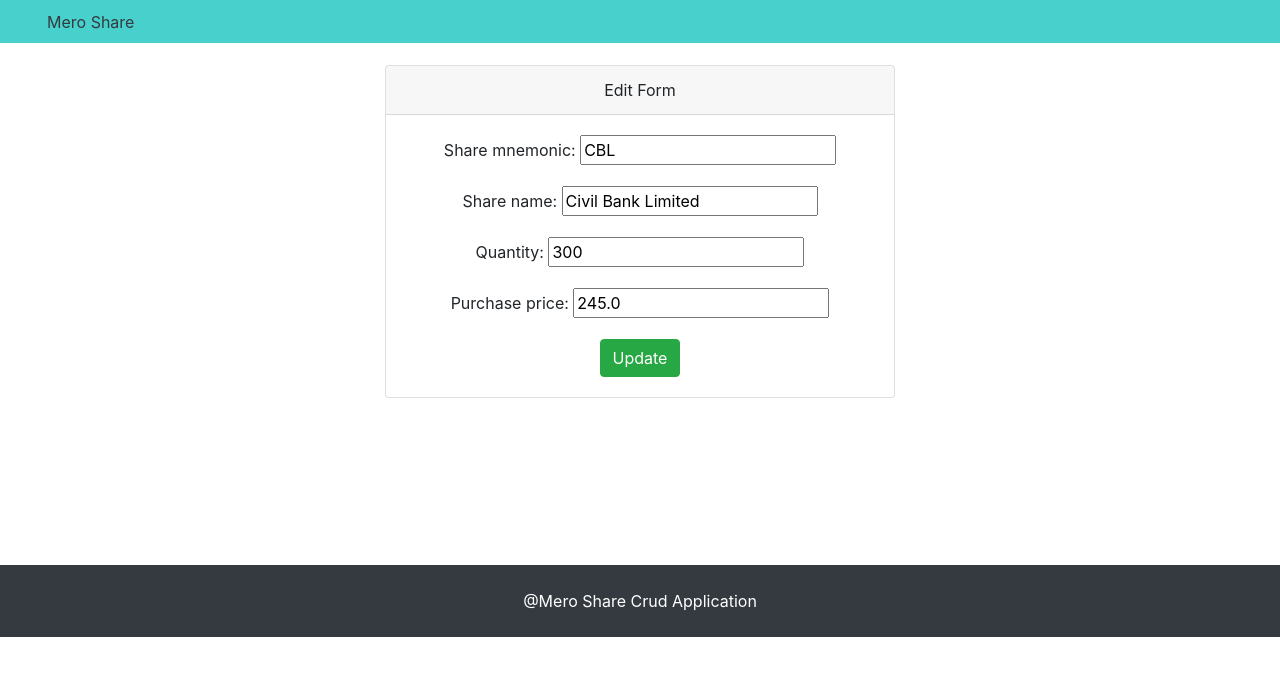
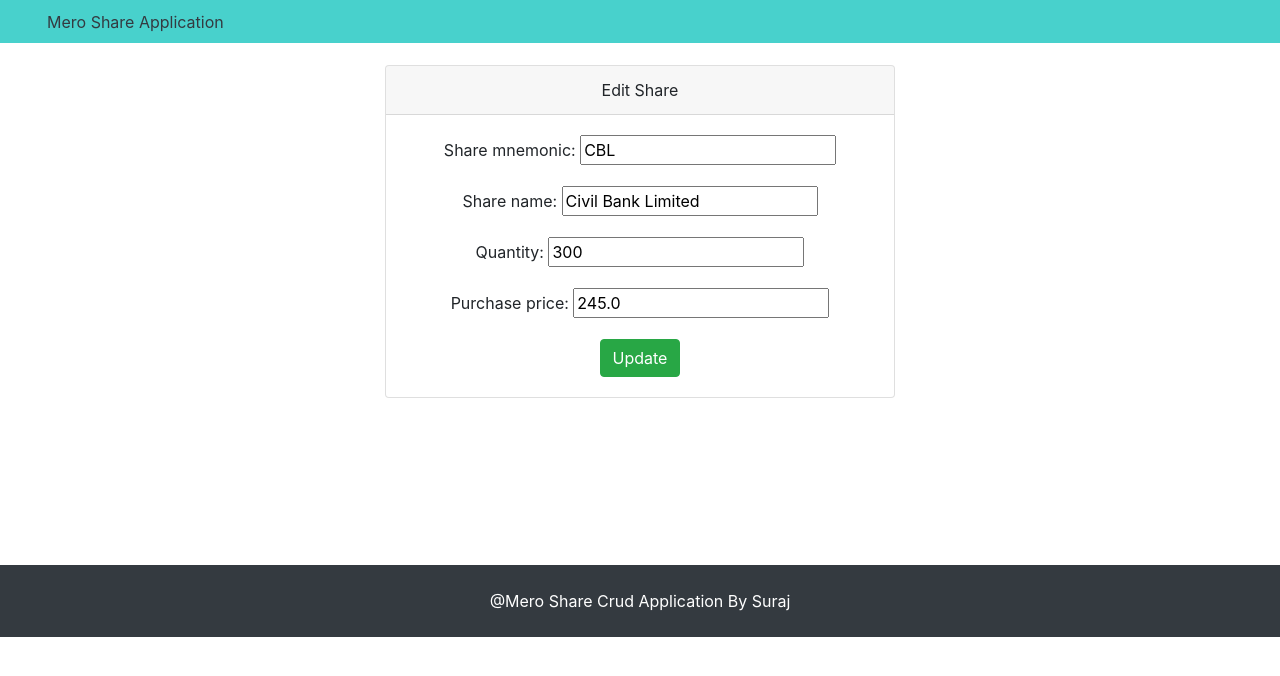
Before and after one commit to surazaz/Django_Crud_Application, a Django app: a page that uses meroshare/templates/base.html in a window 1280 px wide. Shown: the top 676 px of the page. Run offline with Django 3.2, Linux system fonts and the light colour scheme; data comes from the database, SQL or seed files in the repository; some libraries are stand-ins or nearby versions.

```diff
--- a/meroshare/templates/add.html
+++ b/meroshare/templates/add.html
@@ -1,4 +1,4 @@
-{% extends 'base.html'%} {%block body%}
+{% extends "base.html"%} {%block body%}
 <center>
   <div class="col-sm-6">
     <div class="card">
@@ -7,7 +7,6 @@
         <form method="POST" class="post-form" action="/add">
           {% csrf_token %}
           <div class="container">
-            <br />
             {{form.as_p}}
             <button type="submit" class="btn btn-primary">Submit</button>
           </div>
--- a/meroshare/templates/base.html
+++ b/meroshare/templates/base.html
@@ -8,9 +8,7 @@
       href="https://fonts.googleapis.com/icon?family=Material+Icons"
       rel="stylesheet"
     />
-
     <title>MERO SHARE</title>
-
     <!-- Bootstrap CSS CDN -->
     <link
       rel="stylesheet"
--- a/meroshare/templates/edit.html
+++ b/meroshare/templates/edit.html
@@ -2,7 +2,7 @@
 <center>
   <div class="col-sm-6">
     <div class="card">
-      <div class="card-header">Edit Form</div>
+      <div class="card-header">Edit Share</div>
       <div class="card-body">
         <form
           method="POST"
--- a/meroshare/templates/footer.html
+++ b/meroshare/templates/footer.html
@@ -1,5 +1,5 @@
 <footer class="py-4 bg-dark flex-shrink-0">
   <div class="container text-center text-white">
-    @Mero Share Crud Application
+    @Mero Share Crud Application By Suraj
   </div>
 </footer>
--- a/meroshare/templates/navbar.html
+++ b/meroshare/templates/navbar.html
@@ -9,7 +9,7 @@
 >
   <div class="container-fluid">
     <nav class="navbar navbar-expand-lg align-center">
-      <span>Mero Share</span>
+      <span>Mero Share Application</span>
       <span
         >&nbsp;&nbsp;&nbsp;&nbsp;&nbsp;
         &nbsp;&nbsp;&nbsp;&nbsp;&nbsp;&nbsp;&nbsp;&nbsp;&nbsp;&nbsp;&nbsp;
--- a/meroshare/templates/show.html
+++ b/meroshare/templates/show.html
@@ -30,6 +30,6 @@
 <br />
 <br />
 <center>
-  <a href="/add" class="btn btn-primary">Add New Record</a>
+  <a href="/add" class="btn btn-primary">Add New Share</a>
 </center>
 {%endblock%}
```
